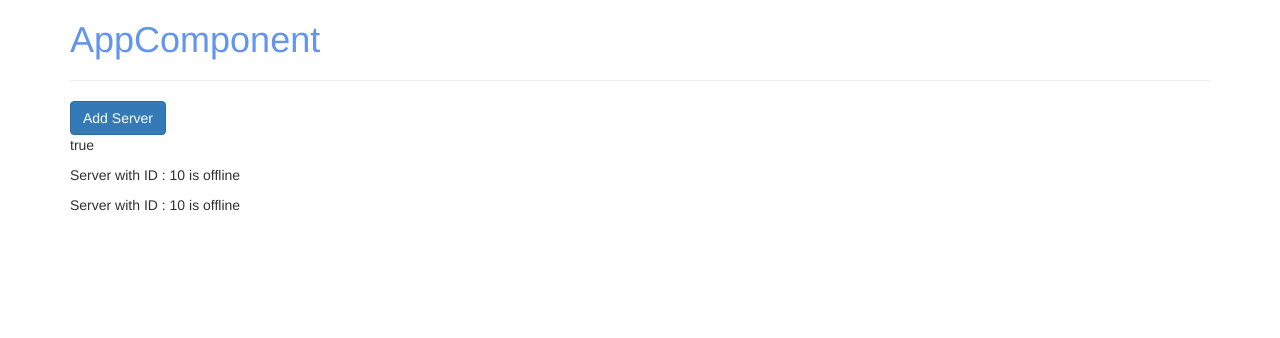
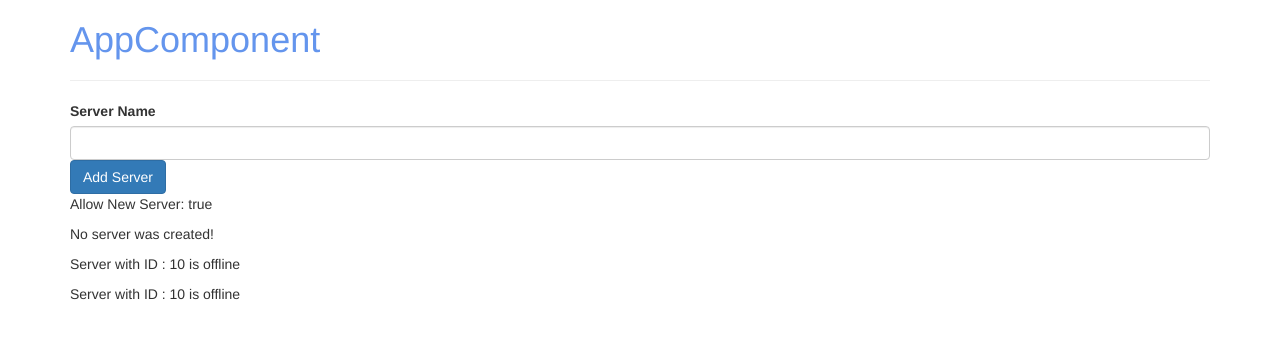
Before and after one commit to schemr/angular4-study, an Angular app in the folder basic/: page / in a window 1280 px wide. Shown: the top 338 px of the page. Built offline with nearby package versions, Linux system fonts and the light colour scheme.

Commit message:
Event binding

```diff
--- a/basic/src/app/servers/servers.component.html
+++ b/basic/src/app/servers/servers.component.html
@@ -1,7 +1,13 @@
+<label>Server Name</label>
+<input
+  type="text"
+  class="form-control"
+  >
 <button
   class="btn btn-primary"
-  [disabled]="!allowNewServer">Add Server</button>
-<p [innerText]="allowNewServer"></p>
-
+  [disabled]="!allowNewServer"
+  (click)="onCreateServer()">Add Server</button>
+<p [innerText]="'Allow New Server: '+allowNewServer"></p>
+<p>{{ serverCreationStatus }}</p>
 <app-server></app-server>
 <app-server></app-server>
--- a/basic/src/app/servers/servers.component.ts
+++ b/basic/src/app/servers/servers.component.ts
@@ -7,6 +7,7 @@
 })
 export class ServersComponent implements OnInit {
   allowNewServer = false;
+  serverCreationStatus = "No server was created!"
   constructor() {
     setTimeout(()=>{
       this.allowNewServer = true;
@@ -15,5 +16,7 @@
 
   ngOnInit() {
   }
-
+  onCreateServer(){
+    this.serverCreationStatus = 'Server was created!'
+  }
 }
```
